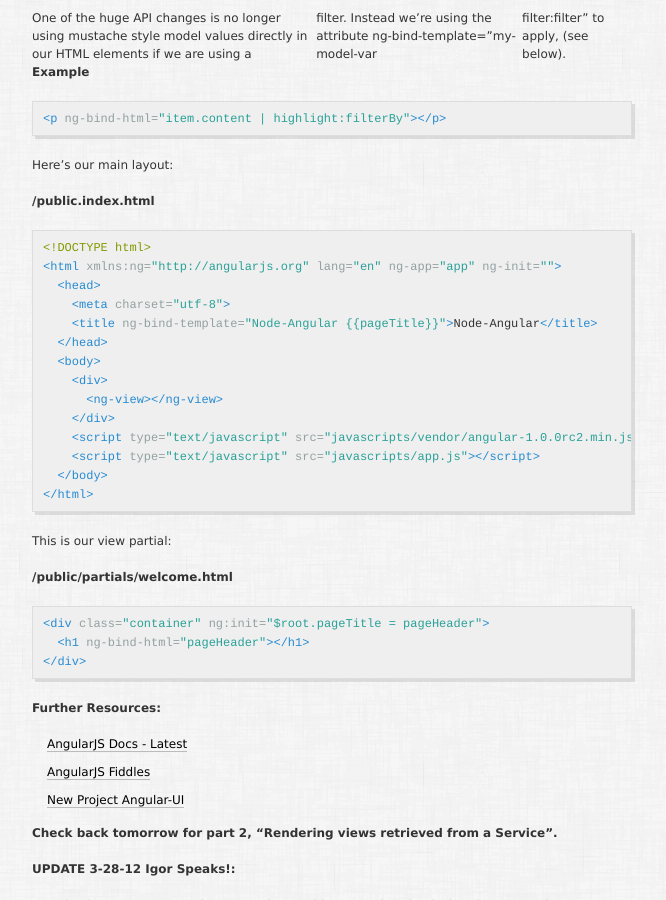
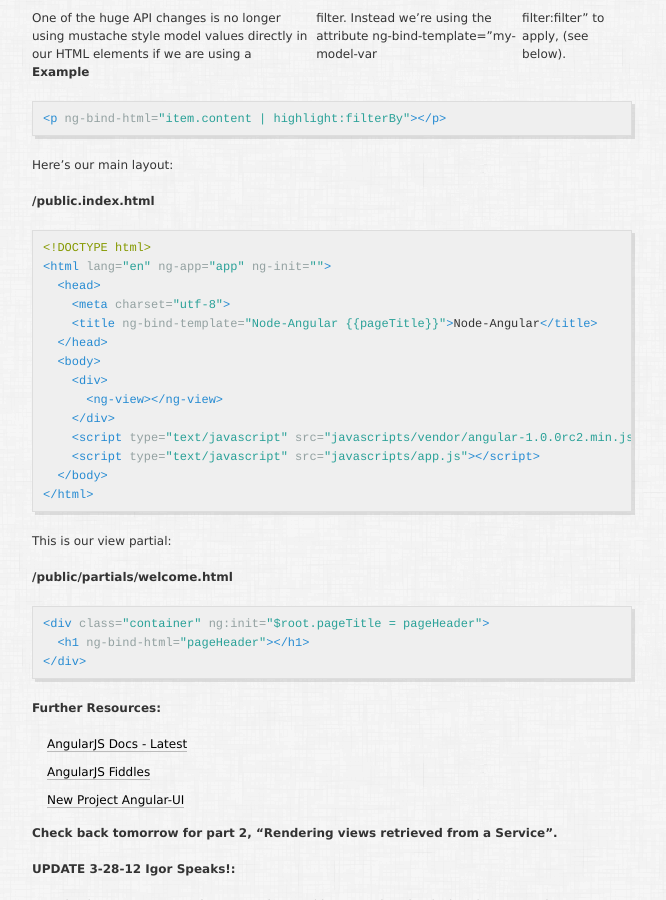
Before and after one commit to Erls-Corporation/edwardhotchkiss.com, a Jekyll site: the page built from _posts/2012-03-28-learning-angular.js-1.0.0,-part-1-of-10-introduction-to-1.0.0.md, in a window 1280 px wide and 900 px high, scrolled down 2830 px. Shown: the whole window, without its empty margins (358-1024 px from the left). Built offline with Jekyll 4.4.1, drawn with Linux system fonts in a browser that asks for light colours; Markdown is read by kramdown in place of the engine named in the settings; comment, search, counter and statistics services are not loaded.

Commit message:
[posts] removed xml namespace on example

```diff
--- a/_posts/2012-03-28-learning-angular.js-1.0.0,-part-1-of-10-introduction-to-1.0.0.md
+++ b/_posts/2012-03-28-learning-angular.js-1.0.0,-part-1-of-10-introduction-to-1.0.0.md
@@ -165,7 +165,7 @@ Here's our main layout:
 {% highlight html %}
 
 <!DOCTYPE html>
-<html xmlns:ng="http://angularjs.org" lang="en" ng-app="app" ng-init="">
+<html lang="en" ng-app="app" ng-init="">
   <head>
     <meta charset="utf-8">
     <title ng-bind-template="Node-Angular {{ site.leftCurleys }}pageTitle{{ site.rightCurleys }}">Node-Angular</title>
```
